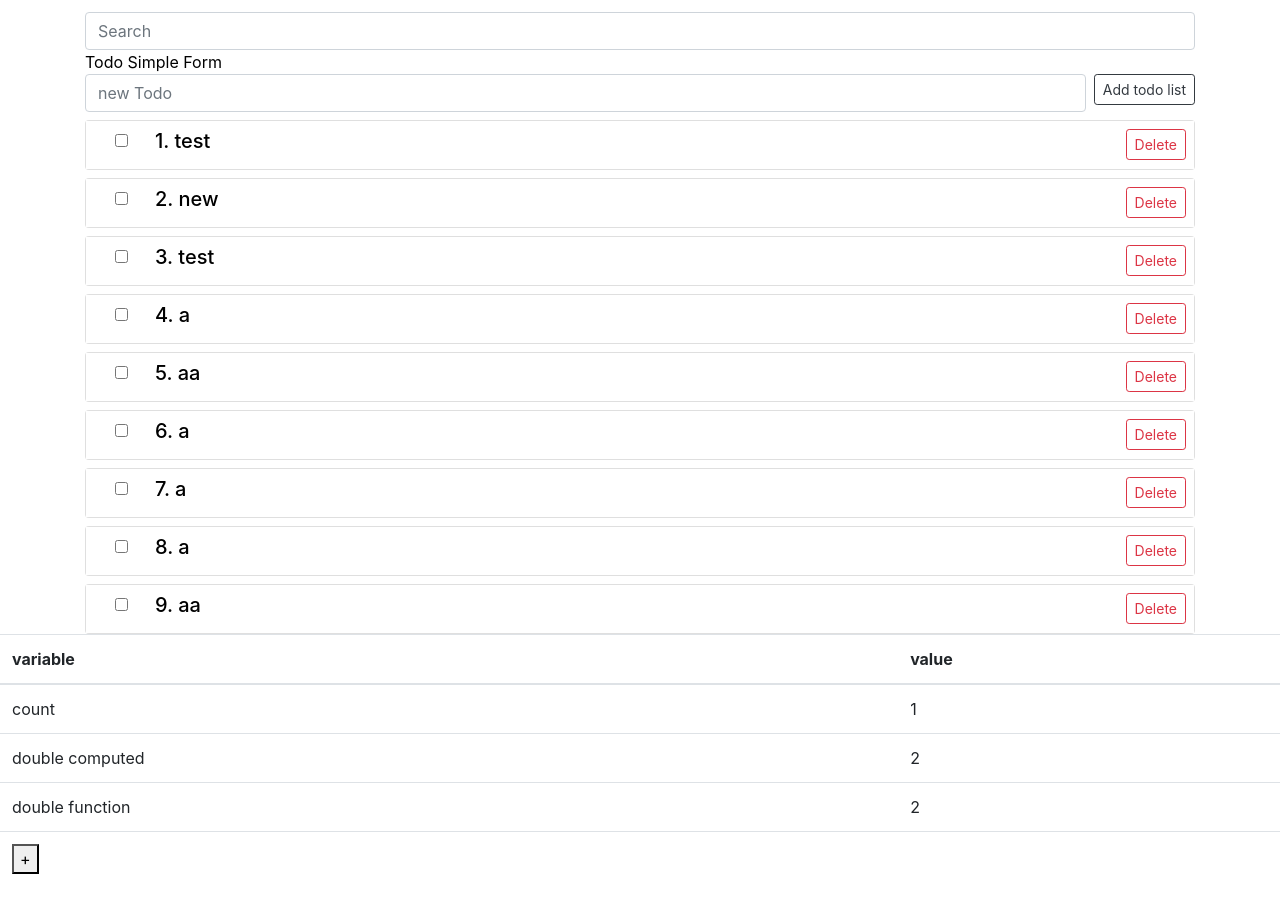
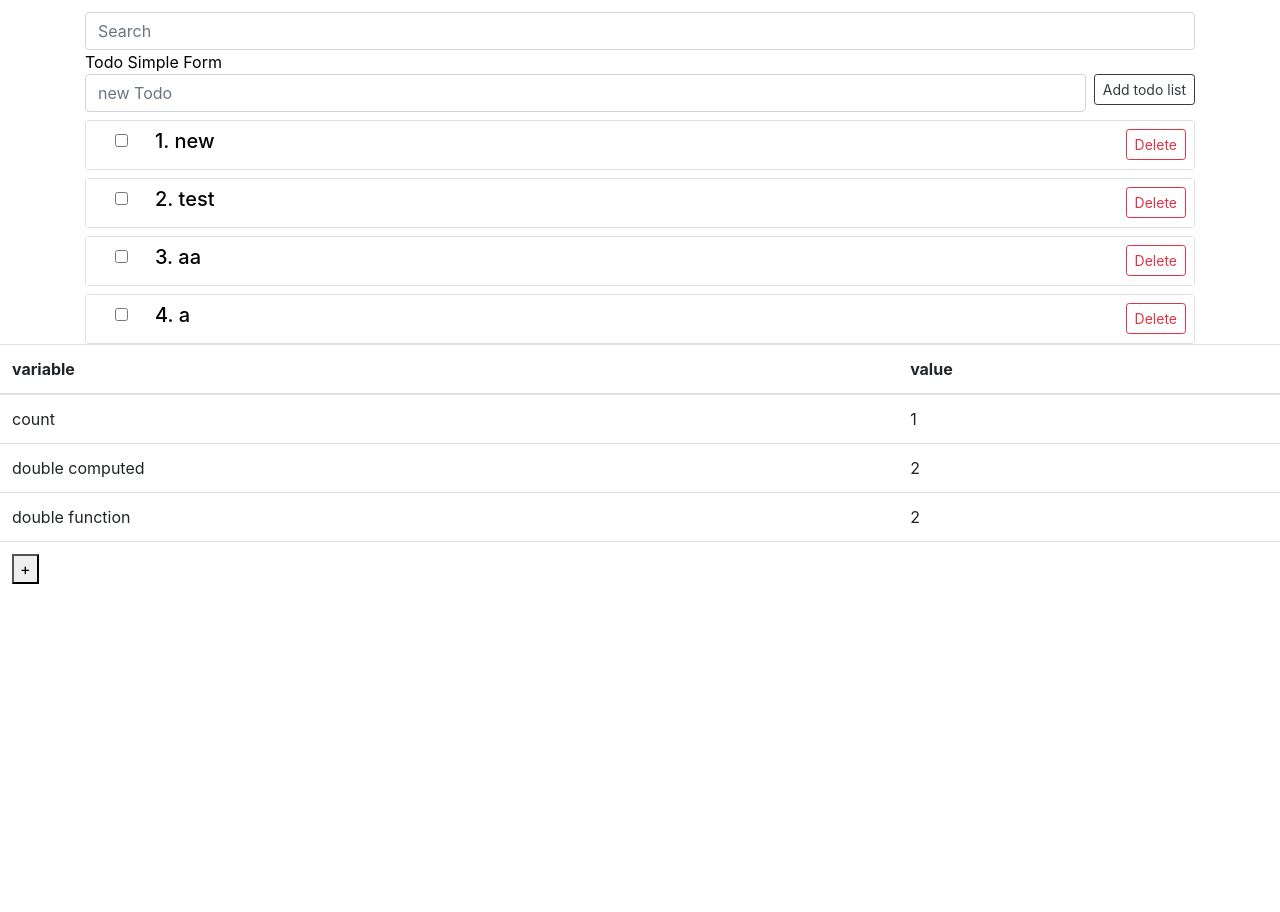
Before and after one commit to cheerdearhere/studyVue3, a Vue app: page / in a window 1280 px wide. Shown: the part 1520-2432 px from the top of the page. After the commit the page ends 2152 px from the top, so only its background shows below. Built offline with nearby package versions, Linux system fonts and the light colour scheme; data requests are answered from the project's data file.

Commit message:
axios로 리스트 호출, 토글 처리, 삭제 처리

```diff
--- a/db.json
+++ b/db.json
@@ -1,10 +1,5 @@
 {
   "todos": [
-    {
-      "subject": "test",
-      "completed": false,
-      "id": 1
-    },
     {
       "subject": "new",
       "completed": false,
@@ -16,11 +11,6 @@
       "id": 3
     },
     {
-      "subject": "a",
-      "completed": false,
-      "id": 4
-    },
-    {
       "subject": "aa",
       "completed": false,
       "id": 5
@@ -29,21 +19,6 @@
       "subject": "a",
       "completed": false,
       "id": 6
-    },
-    {
-      "subject": "a",
-      "completed": false,
-      "id": 7
-    },
-    {
-      "subject": "a",
-      "completed": false,
-      "id": 8
-    },
-    {
-      "subject": "aa",
-      "completed": false,
-      "id": 9
     }
   ]
 }
--- a/src/App.vue
+++ b/src/App.vue
@@ -194,14 +194,15 @@
       const todoList2 = ref([]);
       const error = ref('');
       const getTodos = async ()=>{
+        error.value='';
         try{
           const rs = await axios.get('http://localhost:3000/todos');
           todoList2.value = rs.data;
         }catch (err){
-          console.log(err);
+          error.value=`Server error: 관리자에게 문의하세요 \n ${err}`
         }
       }
-      getTodos();
+      getTodos();//mount 실행
       const addTodoList2 = (todo) => {
         //json-server db.json > 가상db(REST API)
         //axios를 사용해 서버로 전송 > db.json에 저장
@@ -217,11 +218,31 @@
           // todoList2.value.push(rs.data);
         }).catch(err=>error.value=`Server error: 관리자에게 문의하세요 \n ${err}`);
       }
-      const toggleTodo=(idx)=>{
-        todoList2.value[idx].completed = !todoList2.value[idx].completed;
+      const toggleTodo=async (idx)=>{
+        error.value='';
+        const id = todoList2.value[idx].id;
+        try{
+          const result = await axios.patch(`http://localhost:3000/todos/${id}`,{
+            completed: !todoList2.value[idx].completed,
+          });
+          console.log(result);
+          alert(`${idx} 번 -완-`);
+        }catch (err){
+          error.value=`Server error: 관리자에게 문의하세요 \n ${err}`;
+        }finally {
+          getTodos().catch(err=>error.value=`Server error: 관리자에게 문의하세요 \n ${err}`);
+        }
       }
       const deleteTodo=(idx)=>{
-        todoList2.value.splice(idx,1);
+        error.value='';
+        const id = todoList2.value[idx].id;
+        axios.delete(`http://localhost:3000/todos/${id}`)
+          .then(rs=>{
+            todoList2.value.splice(idx,1);
+            console.log(rs);
+            alert(`데이터가 삭제됨`);
+          })
+          .catch(err=>error.value=`Server error: 관리자에게 문의하세요 \n ${err}`);
       }
 
       const searchText = ref('');
--- a/src/components/TodoList.vue
+++ b/src/components/TodoList.vue
@@ -10,7 +10,7 @@
         <input
           class="form-check-input"
           type="checkbox"
-          :value="value.completed"
+          :checked="value.completed"
           @change="toggleTodo(index)"
         />
         <!-- v-model="value.completed"
```
